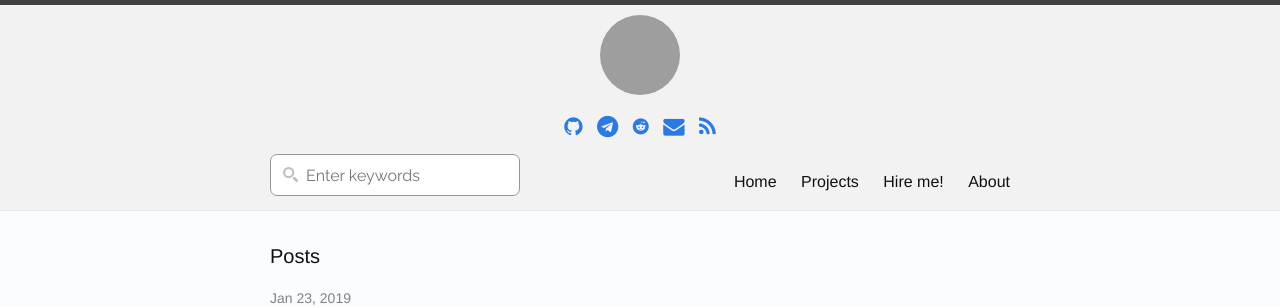
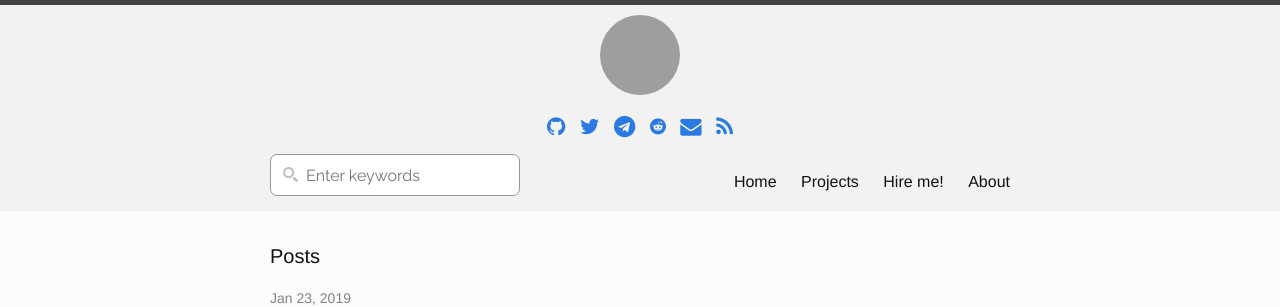
Before and after one commit to amihaiemil/amihaiemil.github.io, a Jekyll site: the page built from index.html, in a window 1280 px wide. Shown: the top 307 px of the page. Built offline with Jekyll 4.4.1, drawn with Linux system fonts in a browser that asks for light colours; the list of posts is cut into pages by our own code; grey boxes are pictures that could not be loaded.

Commit message:
Update header.html

```diff
--- a/_includes/header.html
+++ b/_includes/header.html
@@ -7,6 +7,11 @@
         <li>
           <a target="_blank" title="Follow me on Github" href="https://www.github.com/amihaiemil">
             <i class="fa fa-github fa-lg" aria-hidden="true"></i>
+          </a>
+        </li>
+        <li>
+          <a target="_blank" title="Follow me on Twitter" href="https://www.twitter.com/amihaiemil">
+            <i class="fa fa-twitter fa-lg" aria-hidden="true"></i>
           </a>
         </li>
         <li>
```
